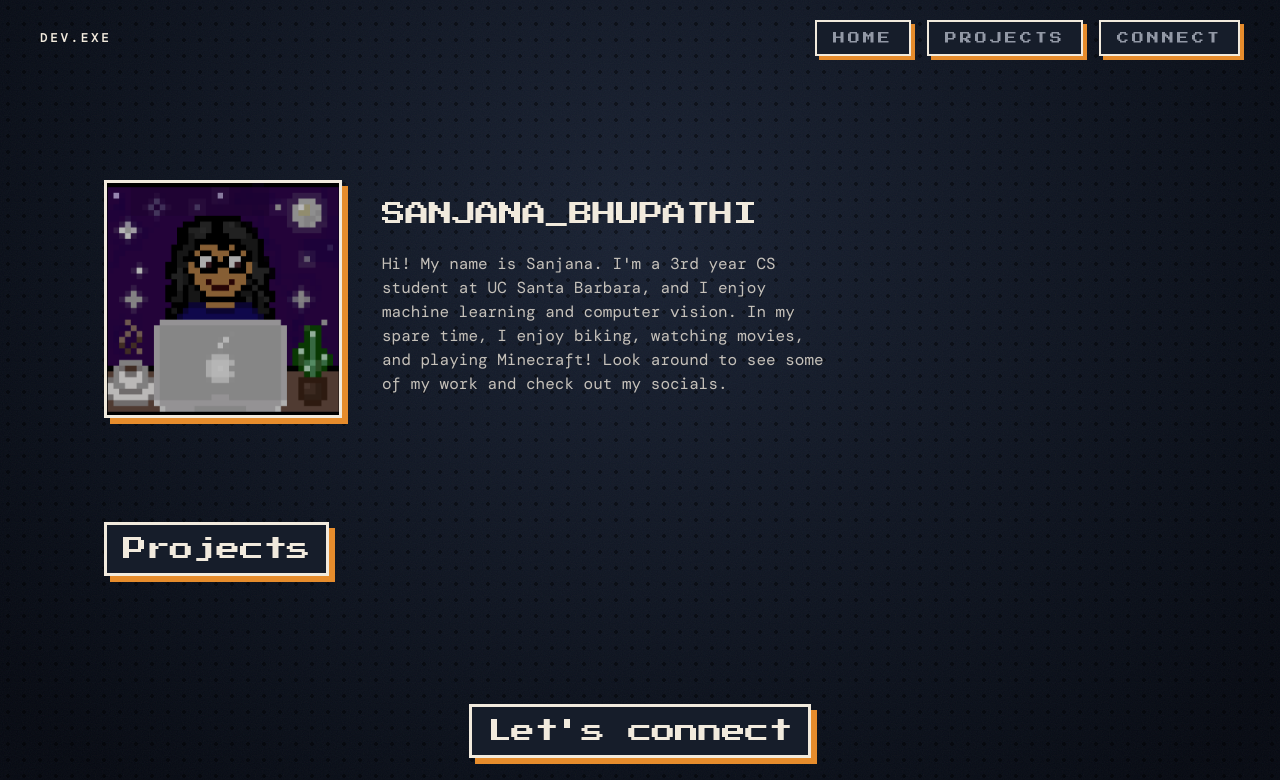
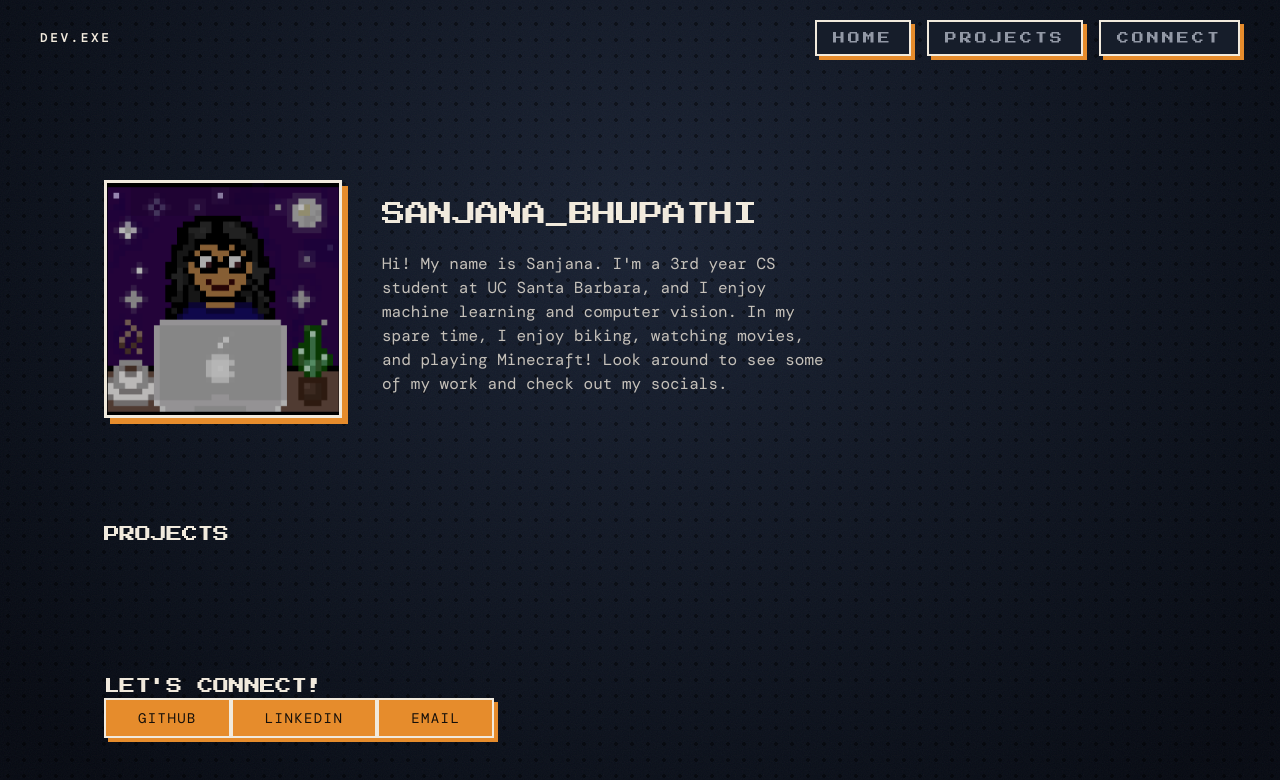
Before and after one commit to sanjanab1/portfolio, a Next.js app in the folder blog/: page / in a window 1280 px wide. Shown: the top 780 px of the page. Built offline with nearby package versions, Linux system fonts and the light colour scheme.

Commit message:
feat(ui): left justifying connects

```diff
--- a/blog/app/page.tsx
+++ b/blog/app/page.tsx
@@ -37,17 +37,17 @@ export default function Page() {
       </section>
 
       <section id="projects" className="py-16">
-        <h2 className="pixel-box inline-block bg-card px-4 py-2 font-display text-2xl tracking-tight text-foreground">
-          Projects
+        <h2 className="font-display tracking-tight text-foreground">
+          PROJECTS
         </h2>
         {/* Add your project cards/list here */}
       </section>
 
-      <section id="connect" className="py-16 flex flex-col items-center gap-6">
-        <h2 className="pixel-box inline-block bg-card px-4 py-2 font-display text-2xl tracking-tight text-foreground">
-          Let&apos;s connect
+      <section id="connect" className="py-16">
+        <h2 className="font-display tracking-tight text-foreground">
+          LET&apos;S CONNECT!
         </h2>
-        <div className="flex flex-wrap items-center justify-center gap-4">
+        <div className="flex flex-wrap items-right justify-right">
           {socials.map((social) => (
             <Button key={social.name} asChild size="lg">
               <a href={social.href} target="_blank" rel="noopener noreferrer">
```
